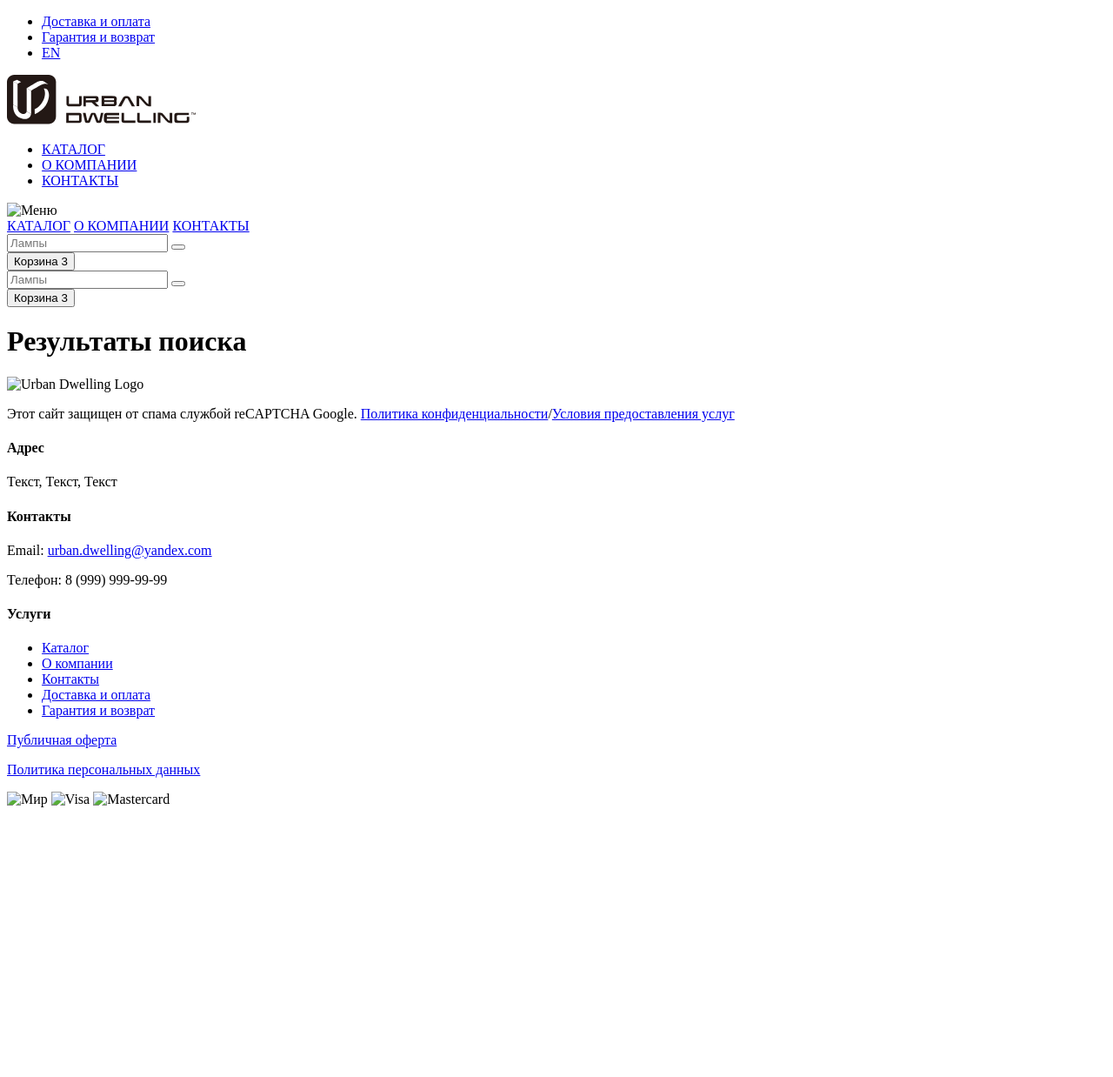
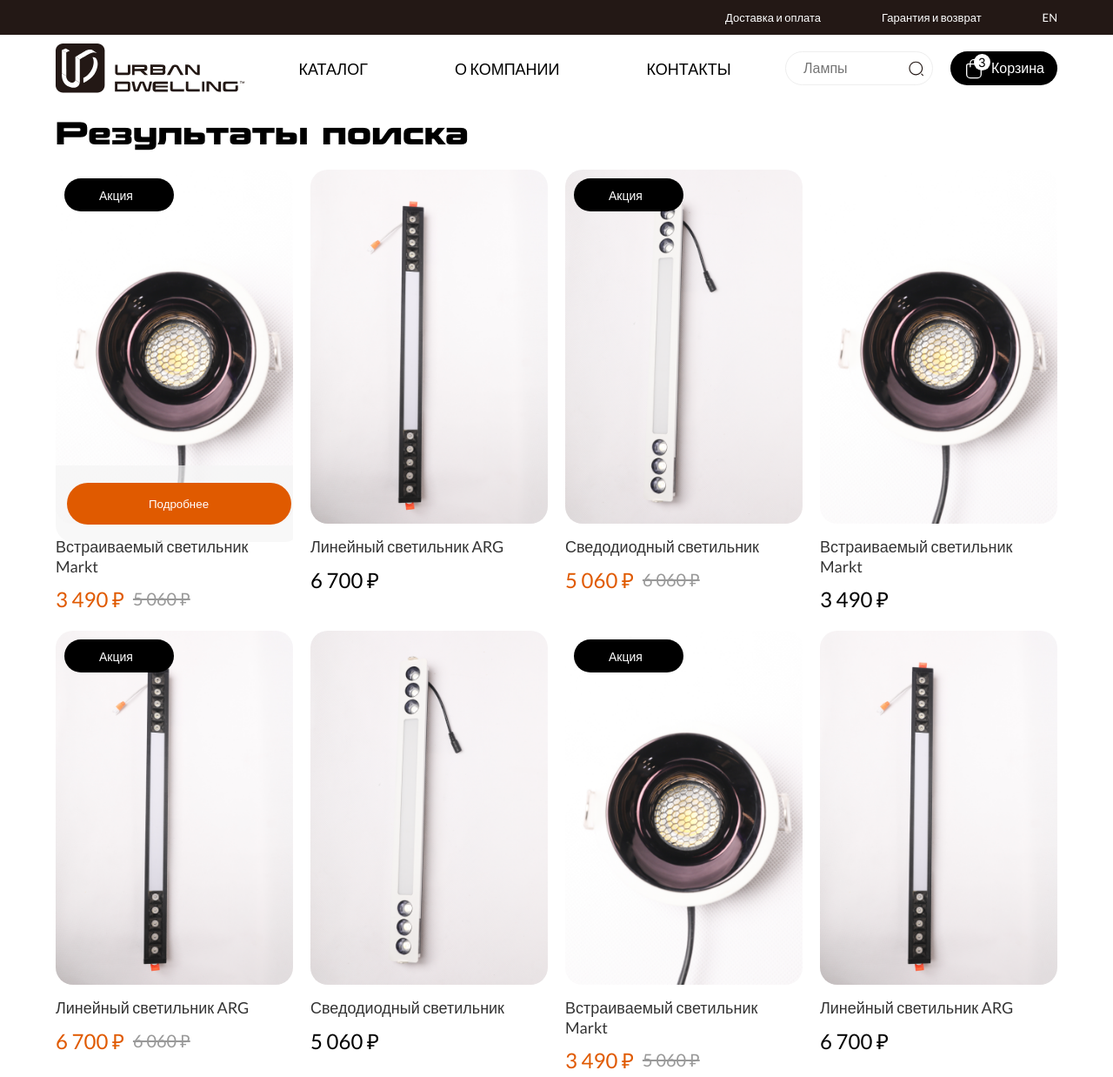
Before and after one commit to Rinatto/Test-VNG, a plain HTML site: page index.html in a window 1280 px wide. Shown: the top 1238 px of the page at 87% size. Before the commit the page ends 936 px from the top, so only its background shows below. Drawn offline with Linux system fonts and the light colour scheme; the site is published under a folder, as on GitHub Pages, so addresses that start at the root find nothing.

Commit message:
Исправлены пути

```diff
--- a/index.html
+++ b/index.html
@@ -16,8 +16,8 @@
       rel="stylesheet"
     />
 
-    <link rel="stylesheet" href="/styles/mainStyles.css" />
-    <link rel="stylesheet" href="/styles/footerStyles.css" />
+    <link rel="stylesheet" href="./styles/mainStyles.css" />
+    <link rel="stylesheet" href="./styles/footerStyles.css" />
   </head>
   <body>
     <div class="bar-info">
@@ -31,14 +31,14 @@
     <header>
       <div class="container">
         <nav class="main-nav">
-          <img src="images/Logo.svg" />
+          <img src="./images/Logo.svg" />
           <ul>
             <li><a href="#">КАТАЛОГ</a></li>
             <li><a href="#">О КОМПАНИИ</a></li>
             <li><a href="#">КОНТАКТЫ</a></li>
           </ul>
           <div class="hamburger-menu">
-            <img src="/images/hamburger-icon.svg" alt="Меню" />
+            <img src="./images/hamburger-icon.svg" alt="Меню" />
           </div>
           <div class="mobile-menu">
             <a href="#">КАТАЛОГ</a>
@@ -50,7 +50,7 @@
                 <button class="search-button">
                   <object
                     type="image/svg+xml"
-                    data="/images/search-normal.svg"
+                    data="./images/search-normal.svg"
                     width="20"
                     height="20"
                   ></object>
@@ -60,7 +60,7 @@
                 <button class="cart-button">
                   <object
                     type="image/svg+xml"
-                    data="/images/cart-icon.svg"
+                    data="./images/cart-icon.svg"
                     width="24"
                     height="24"
                   ></object>
@@ -75,7 +75,7 @@
               <button class="search-button">
                 <object
                   type="image/svg+xml"
-                  data="/images/search-normal.svg"
+                  data="./images/search-normal.svg"
                   width="20"
                   height="20"
                 ></object>
@@ -85,7 +85,7 @@
               <button class="cart-button">
                 <object
                   type="image/svg+xml"
-                  data="/images/cart-icon.svg"
+                  data="./images/cart-icon.svg"
                   width="24"
                   height="24"
                 ></object>
@@ -107,7 +107,7 @@
     <footer class="footer">
       <div class="footer-container">
         <div class="footer-logo">
-          <img src="/images/LogoBlack.svg" alt="Urban Dwelling Logo" />
+          <img src="./images/LogoBlack.svg" alt="Urban Dwelling Logo" />
         </div>
 
         <div class="footer-section footer-info">
@@ -154,15 +154,15 @@
         </div>
         <div class="footer-section footer-pay">
           <div class="footer-payment">
-            <img src="/images/Mir.svg" alt="Мир" />
-            <img src="/images/Visa.svg" alt="Visa" />
-            <img src="/images/masterCard.svg" alt="Mastercard" />
+            <img src="./images/Mir.svg" alt="Мир" />
+            <img src="./images/Visa.svg" alt="Visa" />
+            <img src="./images/masterCard.svg" alt="Mastercard" />
           </div>
         </div>
       </div>
     </footer>
 
-    <script src="/scripts/cards.js"></script>
-    <script src="/scripts/split.js"></script>
+    <script src="./scripts/cards.js"></script>
+    <script src="./scripts/split.js"></script>
   </body>
 </html>
```
